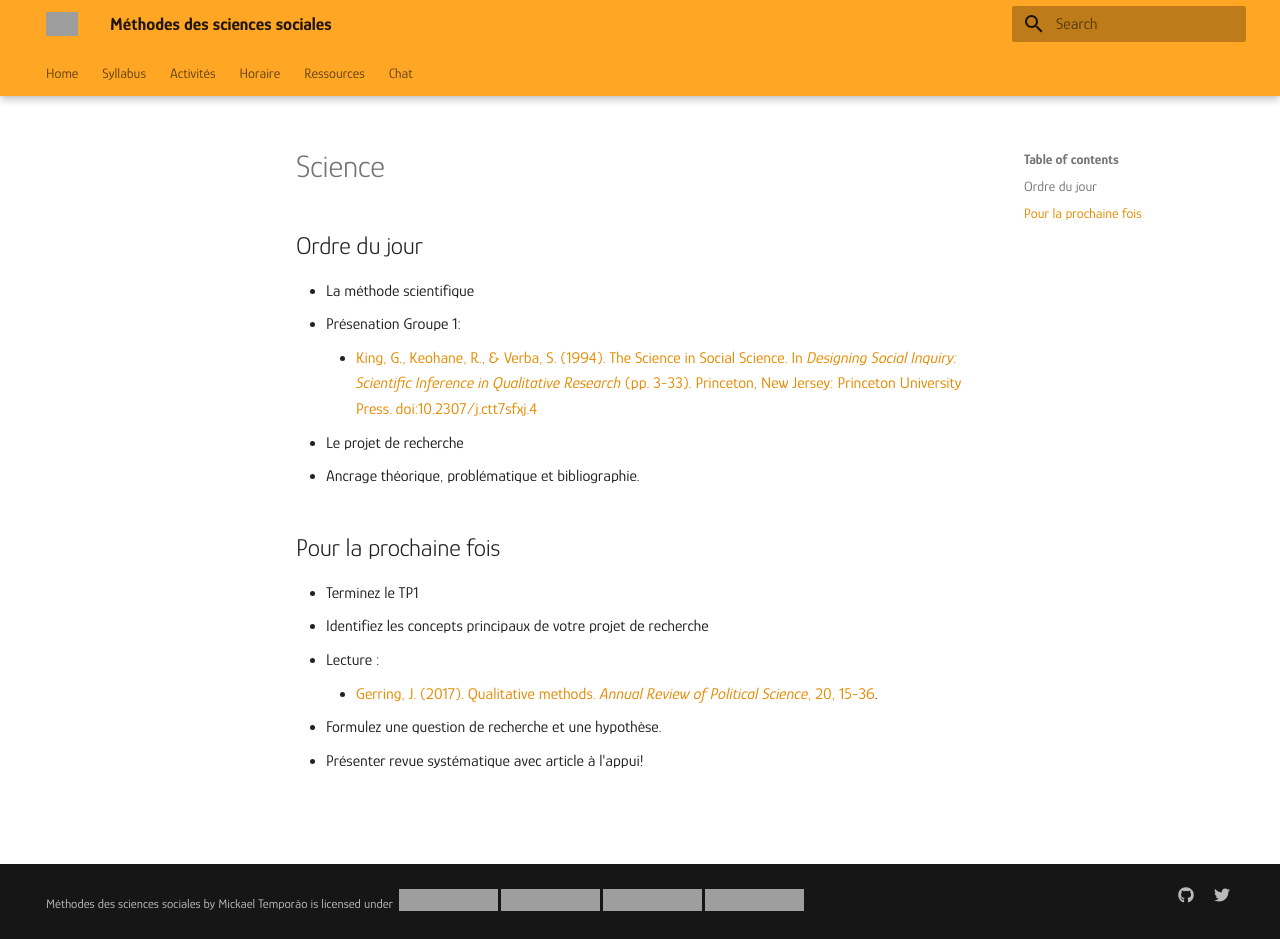
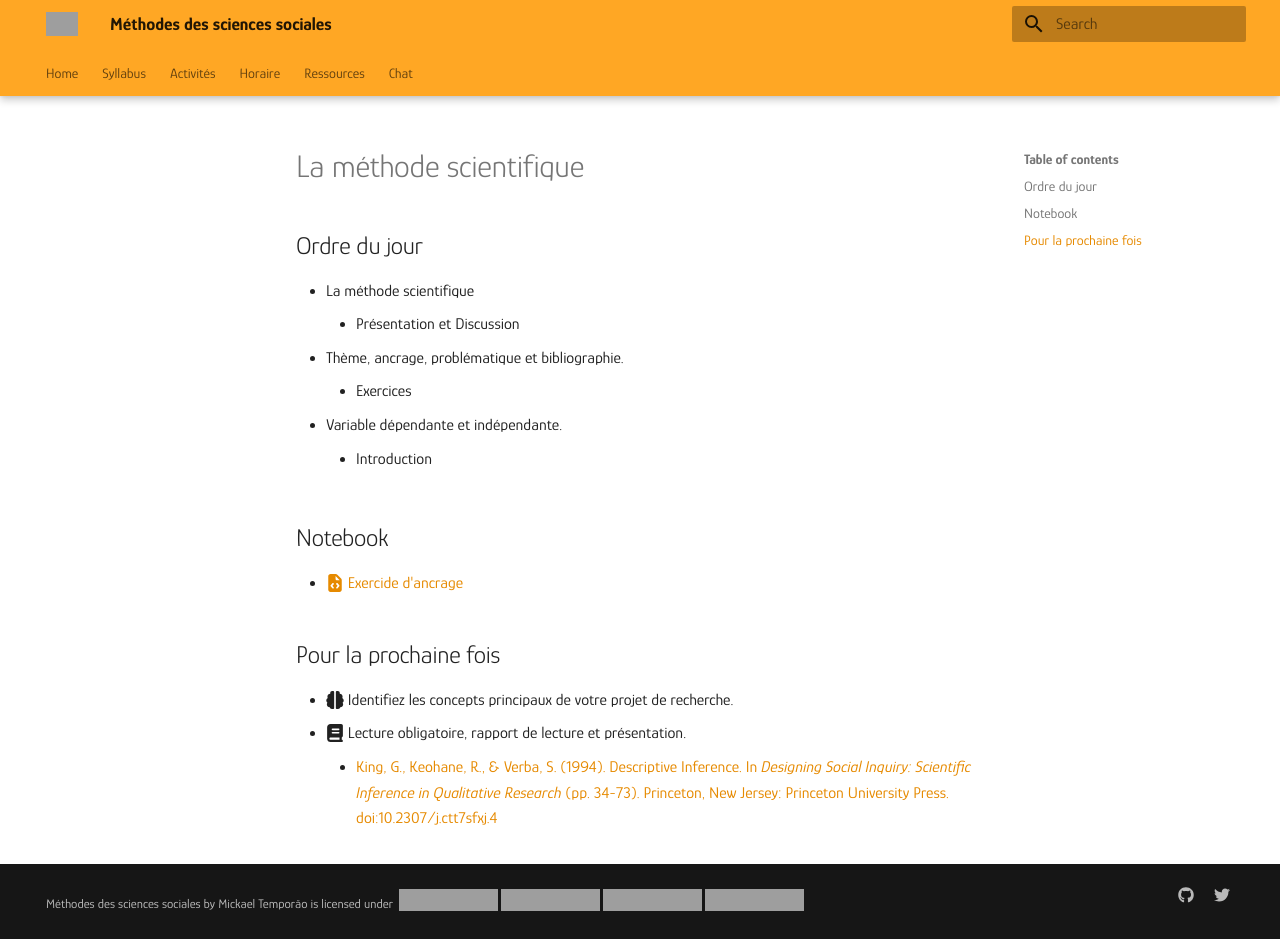
Before and after one commit to mickaeltemporao/mdss, an MkDocs documentation site: the page built from docs/modules/science.md, in a window 1280 px wide and 939 px high. Built offline with MkDocs 1.6.1 and Material for MkDocs 9.7.7, drawn with Linux system fonts in a browser that asks for light colours; grey boxes are pictures that could not be loaded.

Commit message:
update module

```diff
--- a/docs/modules/science.md
+++ b/docs/modules/science.md
@@ -1,19 +1,17 @@
-# Science
+# La méthode scientifique
 
 ## Ordre du jour
 - La méthode scientifique
-- Présenation Groupe 1:
-    - [King, G., Keohane, R., & Verba, S. (1994). The Science in Social Science. In *Designing Social Inquiry: Scientific Inference in Qualitative Research* (pp. 3-33). Princeton, New Jersey: Princeton University Press. doi:10.2307/j.ctt7sfxj.4](https://books.google.fr/books?id=A7VFF-JR3b8C&lpg=PP1&pg=PA3#v=onepage&q&f=false)
-- Le projet de recherche
-- Ancrage théorique, problématique et bibliographie.
+    - Présentation et Discussion
+- Thème, ancrage, problématique et bibliographie.
+    - Exercices
+- Variable dépendante et indépendante.
+    - Introduction
 
+## Notebook
+- [:fontawesome-solid-file-code: Exercide d'ancrage](https://colab.research.google.com/github/mickaeltemporao/methodes/blob/main/materials/01-ancrage.ipynb)
 
 ## Pour la prochaine fois
-- Terminez le TP1
-- Identifiez les concepts principaux de votre projet de recherche
-- Lecture :
-    - [Gerring, J. (2017). Qualitative methods. *Annual Review of Political Science*, 20, 15-36](https://www.annualreviews.org/doi/pdf/10.1146/annurev-polisci-092415-024158).
-
-
-- Formulez une question de recherche et une hypothèse.
-- Présenter revue systématique avec article à l'appui!
+- :fontawesome-solid-brain: Identifiez les concepts principaux de votre projet de recherche.
+- :fontawesome-solid-book: Lecture obligatoire, rapport de lecture et présentation.
+    - [King, G., Keohane, R., & Verba, S. (1994). Descriptive Inference. In *Designing Social Inquiry: Scientific Inference in Qualitative Research* (pp. 34-73). Princeton, New Jersey: Princeton University Press. doi:10.2307/j.ctt7sfxj.4](https://proxy.sciencespobordeaux.fr:5139/document/doi/10.1515/9781400821211-003/pdf)
```
Also changed, not shown: docs/activities/participation.md (+7 -3 lines), docs/modules/tools.md (+1 -1 lines), docs/schedule.md (+2 -2 lines).
